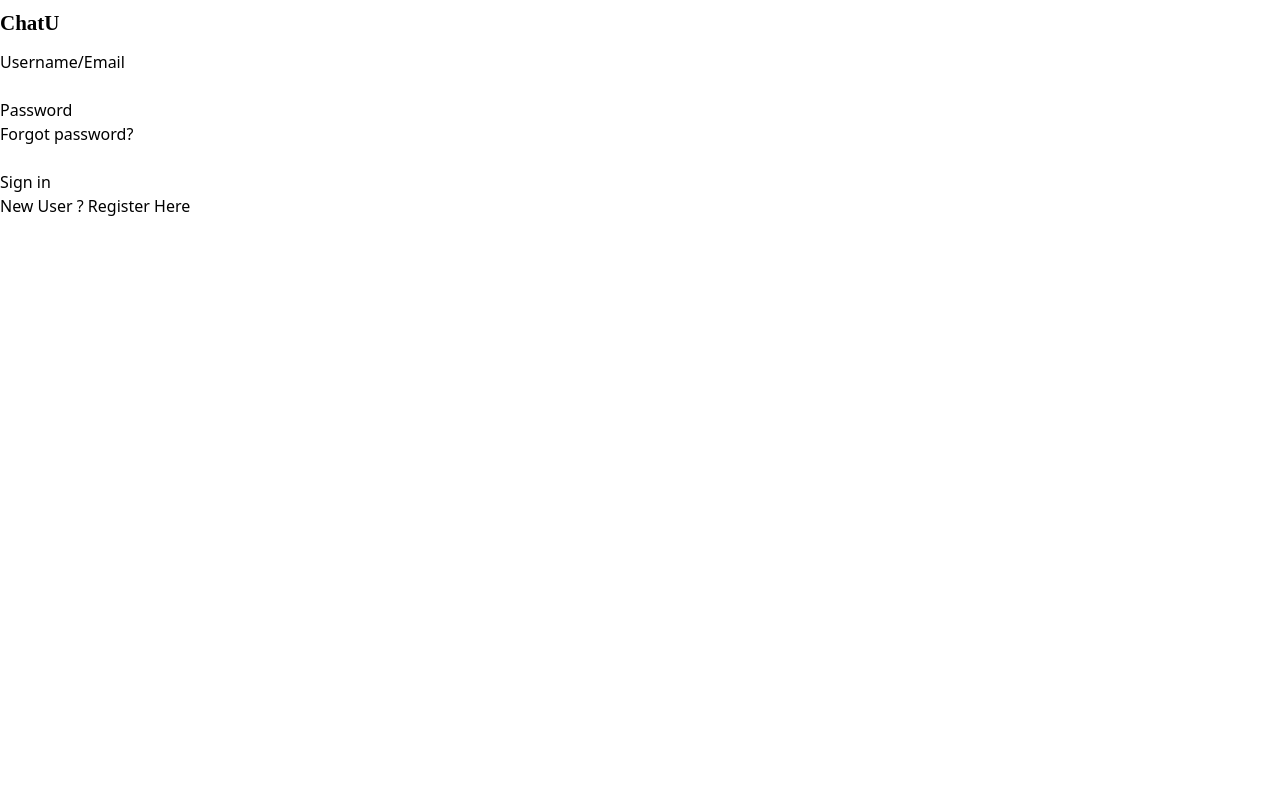
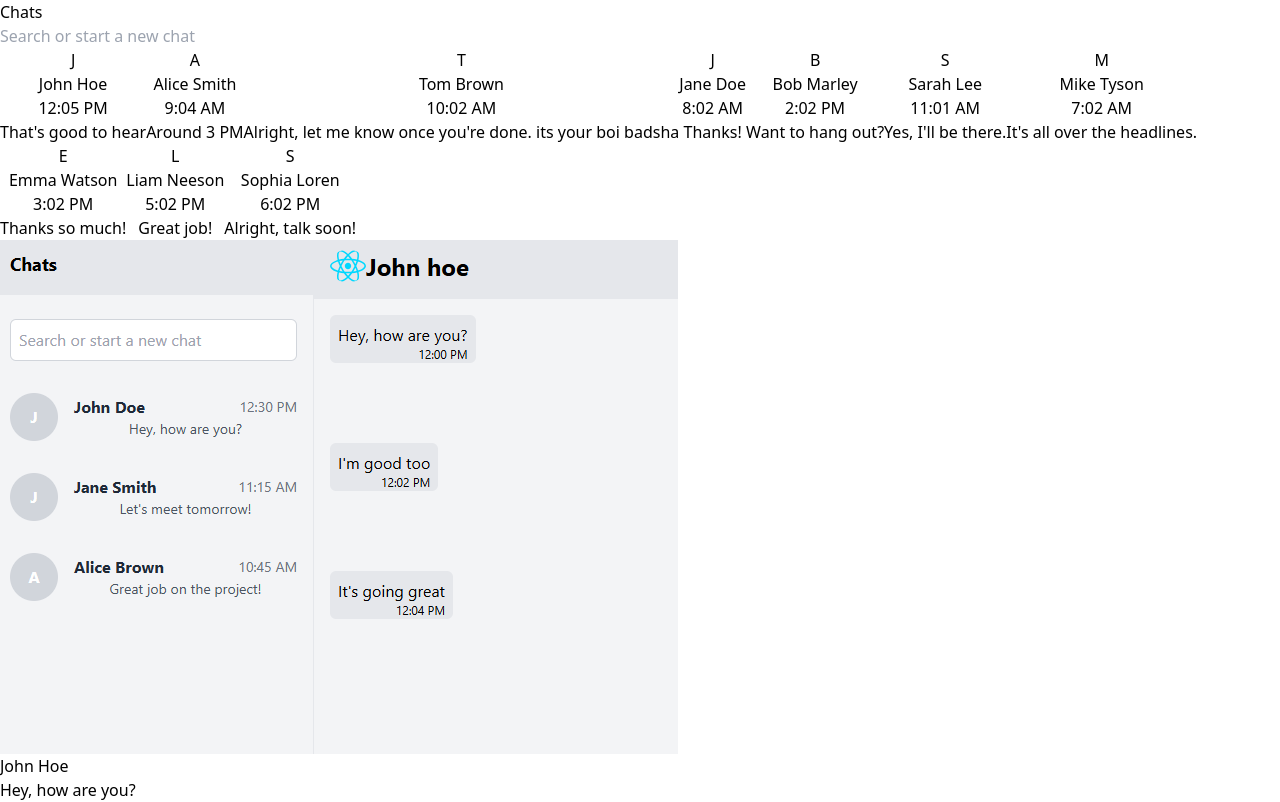
Before and after one commit to OMNI-god/ChatUI_React, a React (Vite) app: page / in a window 1280 px wide. Shown: the top 802 px of the page. Built offline with nearby package versions, Linux system fonts and the light colour scheme.

Commit message:
Update App.jsx

```diff
--- a/src/App.jsx
+++ b/src/App.jsx
@@ -16,11 +16,11 @@ function App() {
   }
   return (
     <>
-      <Welcome />
-      {/* <div className="flex">
+      {/*<Welcome />*/}
+      <div className="flex">
         <Sidebar onSelect={handleChatSelect} isSelected={selectedChat.id}/>
         <Chat_window chat={selectedChat}/>
-      </div> */}
+      </div>
     </>
   )
 }
```
